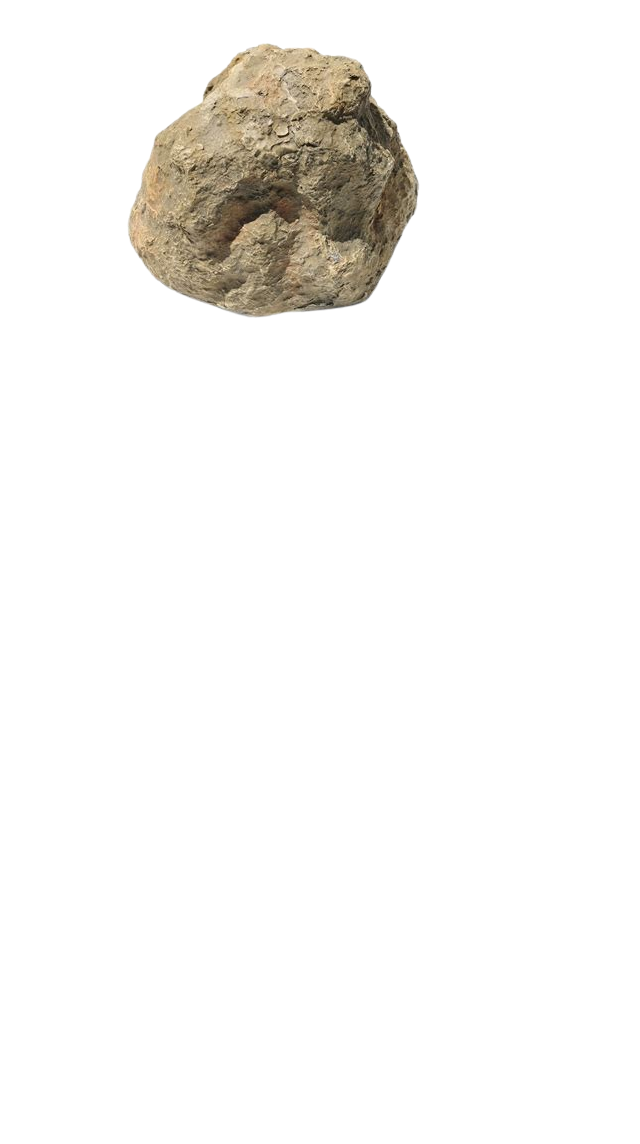
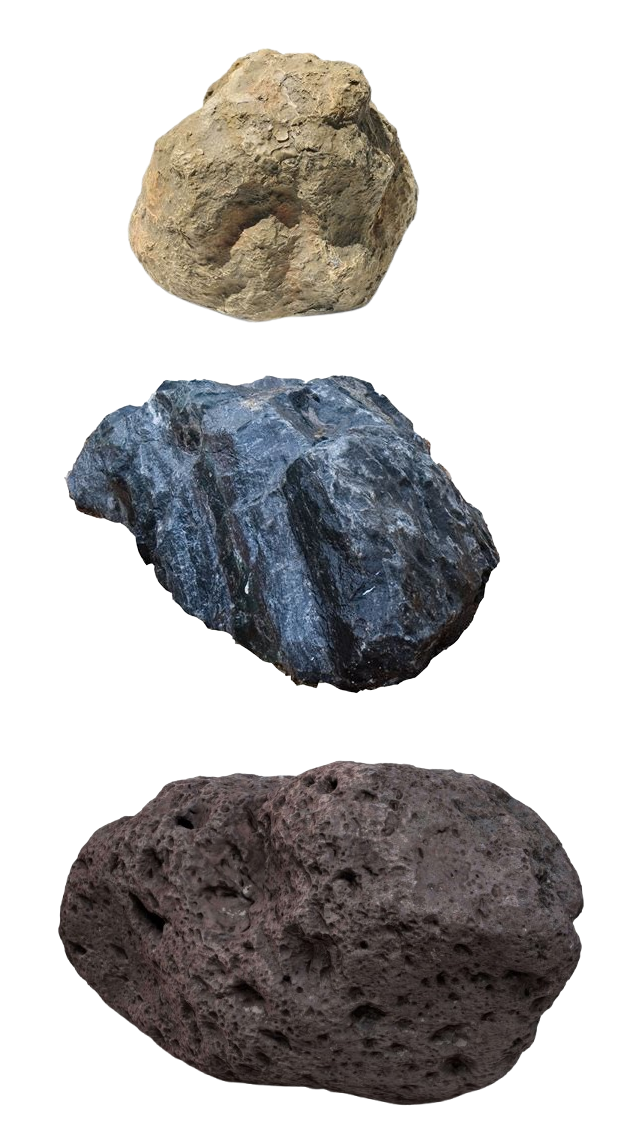
Before and after one commit to idanoo/interesting.rocks, a plain HTML site: page index.html in a window 1280 px wide. Shown: the part 90-1234 px from the top of the page, without its empty margins (357-997 px from the left). Before the commit the page ends 800 px from the top, so only its background shows below. Drawn offline with Linux system fonts and the light colour scheme.

Commit message:
add more rocks

```diff
--- a/index.html
+++ b/index.html
@@ -21,6 +21,9 @@
             animation: rotation 5s infinite linear;
         }
 
+        img {
+            margin-top: 5px;
+        }
         @keyframes rotation {
             from {
                 transform: rotate(0deg);
@@ -34,7 +37,9 @@
   <body>
     <main>
         <h1>interesting.rocks</h1>
-        <img src="rock.png" alt="rock" class="rotate">
+        <img src="rock1.png" alt="rock" class="rotate">
+        <img src="rock2.png" alt="rock" class="rotate">
+        <img src="rock3.png" alt="rock" class="rotate">
     </main>
   </body>
 </html>
```
Also changed, not shown: rock1.png (renamed from rock.png), rock2.png (added), rock3.png (added).
